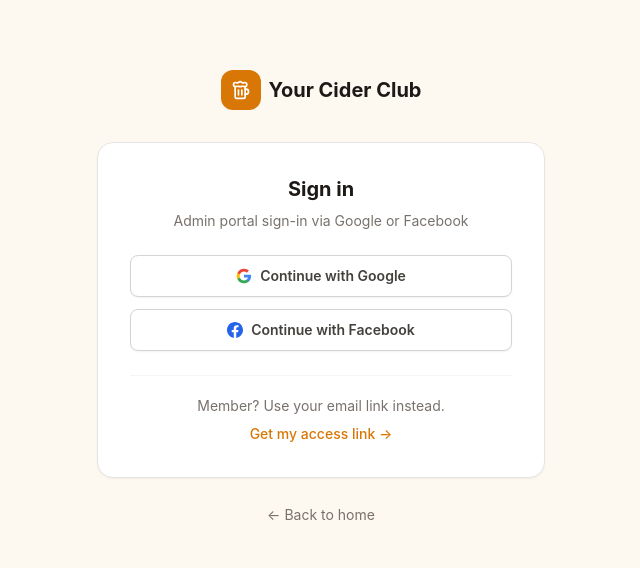
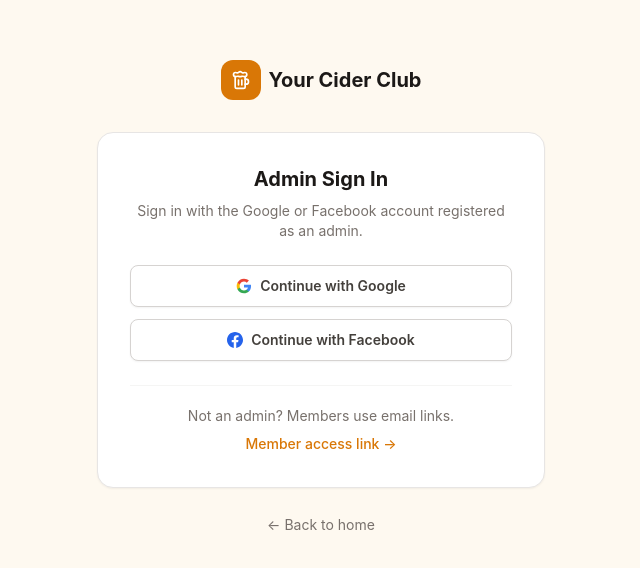
Before and after one commit to boyofgreen/CiderClub, a Next.js app: page /login in a window 1280 px wide. Shown: the part 102-670 px from the top of the page, without its empty margins (319-959 px from the left). Built offline with nearby package versions, Linux system fonts and the light colour scheme.

Commit message:
Clarify admin login page — admin-only OAuth, no magic link confusion
https://claude.ai/code/session_011LfjJyamPEFbSZ65kS4xXQ

```diff
--- a/src/app/login/page.tsx
+++ b/src/app/login/page.tsx
@@ -37,9 +37,9 @@ function LoginContent() {
         </div>
 
         <div className="rounded-2xl border border-stone-200 bg-white p-8 shadow-sm">
-          <h1 className="text-xl font-bold text-stone-900 text-center mb-2">Sign in</h1>
+          <h1 className="text-xl font-bold text-stone-900 text-center mb-2">Admin Sign In</h1>
           <p className="text-sm text-stone-500 text-center mb-6">
-            Admin portal sign-in via Google or Facebook
+            Sign in with the Google or Facebook account registered as an admin.
           </p>
 
           {errorMsg && <Alert type="error" message={errorMsg} className="mb-4" />}
@@ -73,13 +73,13 @@ function LoginContent() {
 
           <div className="mt-6 text-center border-t border-stone-100 pt-5">
             <p className="text-sm text-stone-500">
-              Member? Use your email link instead.
+              Not an admin? Members use email links.
             </p>
             <Link
               href="/magic/request"
               className="mt-2 inline-block text-sm font-medium text-brand-600 hover:text-brand-700"
             >
-              Get my access link →
+              Member access link →
             </Link>
           </div>
         </div>
```
